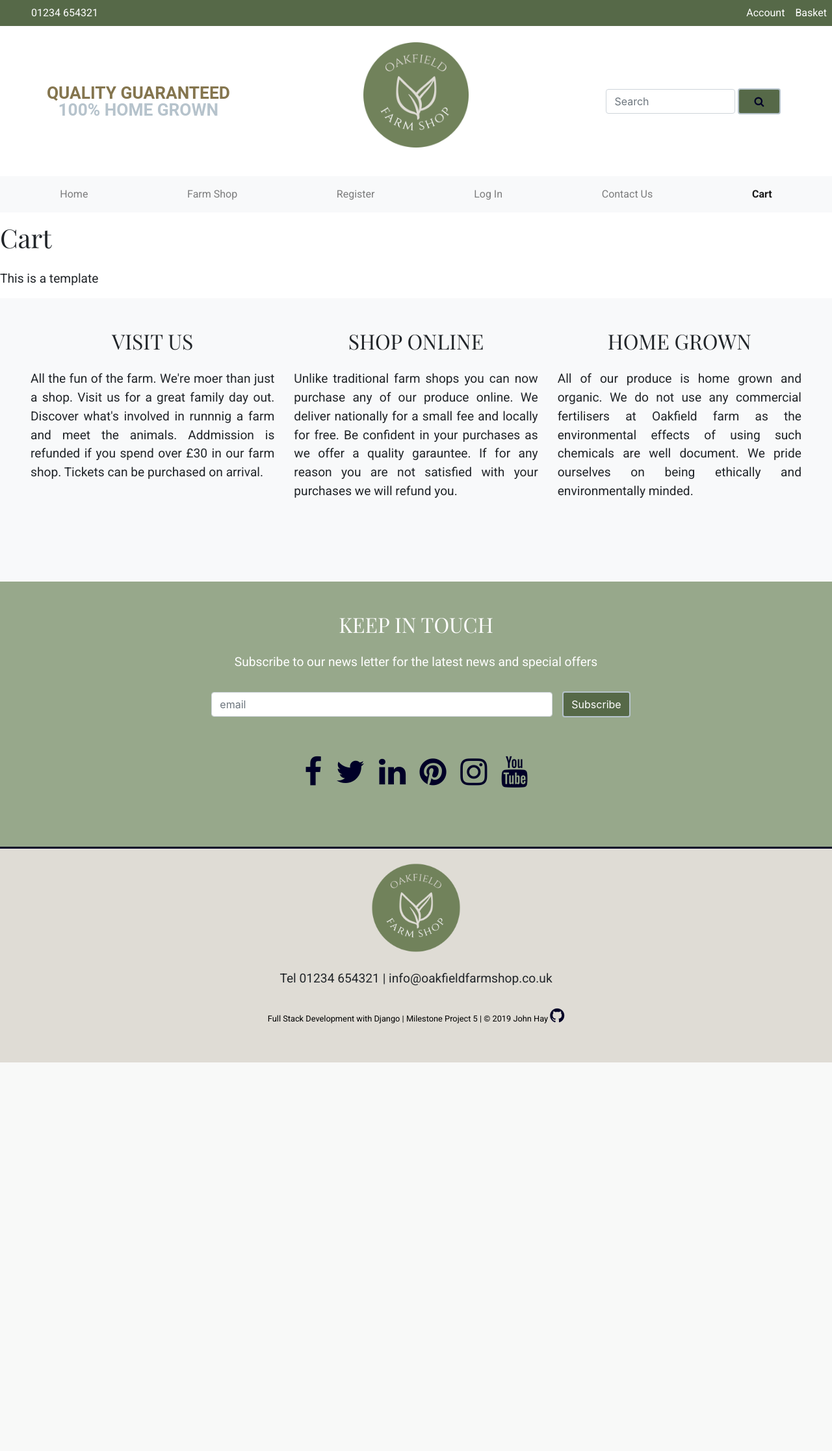
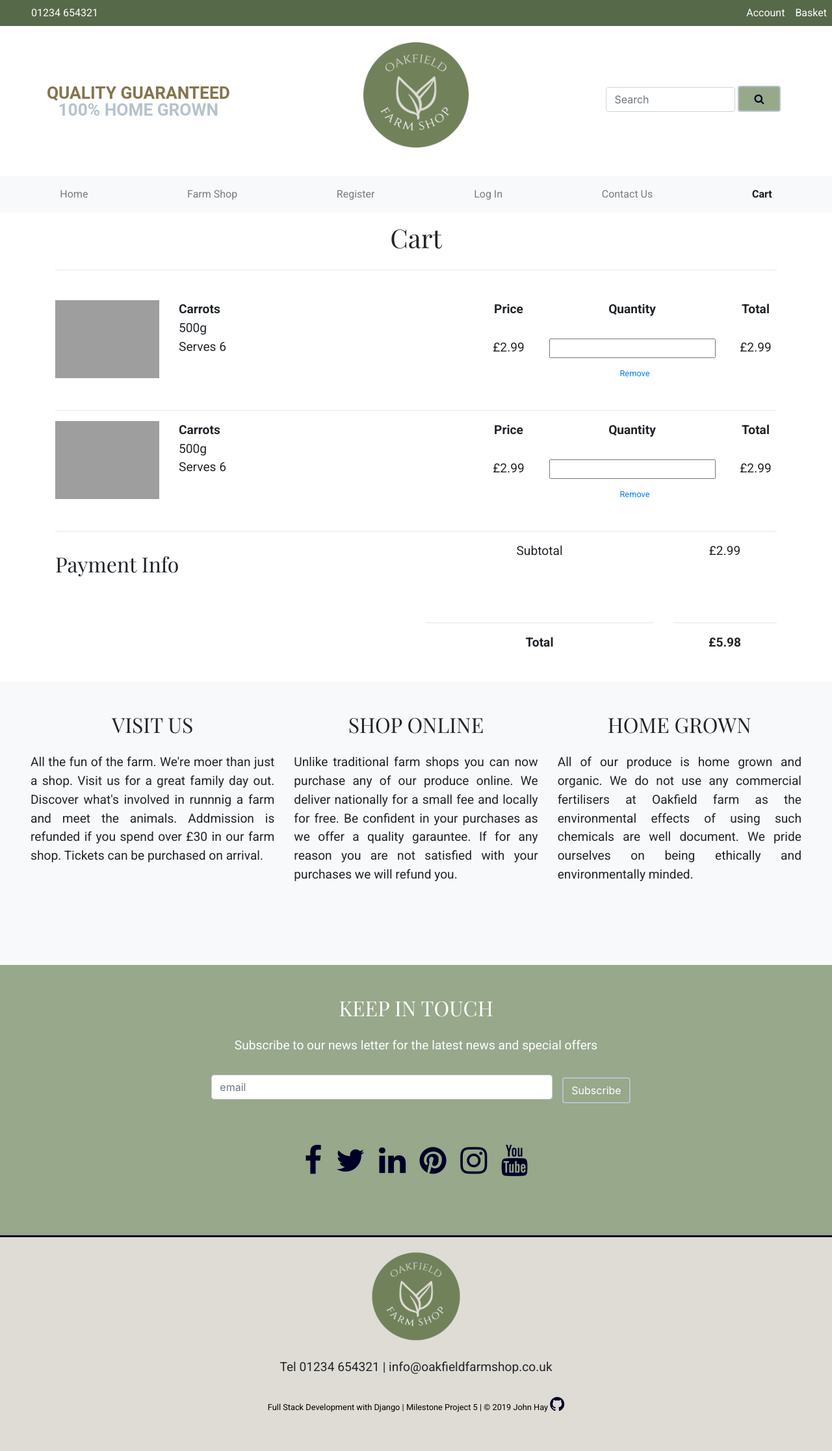
Before and after one commit to JayPeaa/msproject5, a Django app: page /cart/ in a window 1280 px wide. Shown: the whole page at 65% size. Before the commit the page ends 1635 px from the top, so only its background shows below. Run offline with Django 3.2, Linux system fonts and the light colour scheme; some libraries are stand-ins or nearby versions; grey boxes are pictures that could not be loaded.

Commit message:
Formatting on checkout

```diff
--- a/static/css/main.css
+++ b/static/css/main.css
@@ -1,18 +1,18 @@
 @import url("https://fonts.googleapis.com/css?family=Playfair+Display:400,700,800,900|Roboto:400,500,700,900&display=swap");
 .btn {
-  background-color: #566948;
+  background-color: #97a88b;
   color: white;
   border: solid #b6c3cc 2px; }
 
 .filter-btn {
-  background-color: #566948;
+  background-color: #97a88b;
   color: white;
   border: solid #b6c3cc 2px;
   width: 200px; }
 
 .btn:hover {
-  background-color: #84754e;
-  border: solid #84754e 2px; }
+  background-color: #566948;
+  color: white; }
 
 main {
   padding: 0 0; }
@@ -72,7 +72,11 @@ div {
 .jumbo-text {
   background-color: #97a88b;
   padding: 1em;
-  border: solid white 3px; }
+  border: solid white 3px;
+  width: 500px;
+  margin-left: auto;
+  margin-right: auto;
+  margin-bottom: 8em; }
 
 .carousel__img {
   max-height: 55vh;
@@ -234,7 +238,7 @@ div {
   font-weight: bolder; }
 
 .jumbo-contact {
-  background-image: url("../img/phone.jpg");
+  background-image: url("../img/farm_house2.jpg");
   background-size: cover;
   height: 50vh;
   box-sizing: border-box;
@@ -242,16 +246,21 @@ div {
   padding: 1em;
   color: white; }
 
-.block-display {
-  background-size: cover;
-  height: 360px;
-  box-sizing: border-box;
-  border: solid white 1em;
-  background-position: center; }
+#map {
+  height: 300px;
+  width: 100%; }
 
-.contact-pic {
-  background-image: url("../img/farm_house2.jpg"); }
+.contact-info {
+  height: 300px;
+  width: 100%;
+  background-color: #97a88b;
+  color: white;
+  padding: 1.5em;
+  border: solid 3px silver; }
 
-#map {
-  height: 400px;
+input,
+textarea {
+  margin-bottom: 10px; }
+
+.cart-block {
   width: 100%; }
--- a/static/scss/_config.scss
+++ b/static/scss/_config.scss
@@ -11,21 +11,21 @@ $offblack: #000027; //footer text
 
 
 .btn {
-    background-color: $green;
+    background-color: $lightgreen;
     color: white;
     border: solid $duckegggrey 2px;
 }
 
 .filter-btn {
-    background-color: $green;
+    background-color: $lightgreen;
     color: white;
     border: solid $duckegggrey 2px;
     width: 200px;
 }
 
 .btn:hover {
-    background-color: $earthbrown;
-    border: solid $earthbrown 2px;
+    background-color: $green;
+    color: white;
 }
 
 main {
--- a/static/scss/_contact.scss
+++ b/static/scss/_contact.scss
@@ -1,5 +1,5 @@
 .jumbo-contact {
-    background-image: url('../img/phone.jpg');
+    background-image: url('../img/farm_house2.jpg');
     background-size: cover;
     height: 50vh;
     box-sizing: border-box;
@@ -8,19 +8,21 @@
     color: white;
 }
 
-.block-display {
-    background-size: cover;
-    height: 360px;
-    box-sizing: border-box;
-    border: solid white 1em;
-    background-position: center;
+#map {
+    height: 300px;
+    width: 100%;
 }
 
-.contact-pic {
-    background-image: url('../img/farm_house2.jpg');
+.contact-info {
+    height: 300px;
+    width: 100%;
+    background-color: $lightgreen;
+    color: white;
+    padding: 1.5em;
+    border: solid 3px silver;
 }
 
-#map {
-    height: 400px;
-    width: 100%;
+input,
+textarea {
+    margin-bottom: 10px;
 }
--- a/static/scss/_jumbotron.scss
+++ b/static/scss/_jumbotron.scss
@@ -5,9 +5,13 @@
 }
 
 .jumbo-text {
-    background-color: $lightgreen;
+    background-color: #97a88b;
     padding: 1em;
     border: solid white 3px;
+    width: 500px;
+    margin-left: auto;
+    margin-right: auto;
+    margin-bottom: 8em;
 }
 
 .carousel__img {
--- a/static/scss/main.scss
+++ b/static/scss/main.scss
@@ -6,3 +6,4 @@
 @import 'products';
 @import 'nav';
 @import 'contact';
+@import 'cart';
--- a/templates/base.html
+++ b/templates/base.html
@@ -33,8 +33,8 @@
         <img src="/static/img/logo.png" class="img-fluid" style="width: 180px;">
       </a>
       <form id="nav-search" class="form-inline col-sm-12 col-md-4 justify-content-center">
-        <input class="form-control col-sm-8 col-md-8 col-lg-6 mr-sm-1" type="search" placeholder="Search" aria-label="Search" />
-        <button class="btn btn btn-success col-sm-2 col-md-2 col-lg-2" type="submit">
+        <input class="form-control col-sm-8 col-md-8 col-lg-6 mt-1 mr-sm-1" type="search" placeholder="Search" aria-label="Search" />
+        <button class="btn btn btn-success col-sm-2 col-md-2 col-lg-2 mb-2" type="submit">
           <i class="fa fa-search "></i>
         </button>
       </form>
--- a/templates/cart.html
+++ b/templates/cart.html
@@ -1,8 +1,96 @@
 {% extends 'base.html' %}
 
 {% block content %}
-<h1>Cart</h1>
 
-<p>This is a template</p>
+<div class="container">
+    <div class="row">
+        <div class="col-sm-12">
+            <h1 class="text-center">Cart</h1>
+            <hr>
+        </div>
+    </div>
+    <div class="row">
+        <div class="col-sm-12 col-md-2">
+            <img src="../static/img/carrots.jpg" class="img-fluid" alt="">
+        </div>
+        <div class="col-sm-12 col-md-2">
+            <p><strong>Carrots</strong><br>500g<br>Serves 6</p>
+        </div>
+        <div class="offset-md-3">
+
+        </div>
+        <div class="col-sm-12 col-md-1">
+            <p class="text-center"><strong>Price</strong></p>
+            <p class="text-center">£2.99</p>
+        </div>
+        <div class="col-sm-12 col-md-3 text-center">
+            <p class="text-center"><strong>Quantity</strong></p>
+            <input class="text-center align-items-center" type="number"></input>
+            <div class="text-center">
+                <small class="text-muted "><a class="ml-2" href="#">Remove</a>
+            </small>
+            </div>
+        </div>
+        <div class="col-sm-12 col-md-1">
+            <p class="text-center"><strong>Total</strong></p>
+            <p class="text-center">£2.99</p>
+        </div>
+    </div>
+    <hr>
+    <div class="row">
+        <div class="col-sm-12 col-md-2">
+            <img src="../static/img/carrots.jpg" class="img-fluid" alt="">
+        </div>
+        <div class="col-sm-12 col-md-2">
+            <p><strong>Carrots</strong><br>500g<br>Serves 6</p>
+        </div>
+        <div class="offset-md-3">
+
+        </div>
+        <div class="col-sm-12 col-md-1">
+            <p class="text-center"><strong>Price</strong></p>
+            <p class="text-center">£2.99</p>
+        </div>
+        <div class="col-sm-12 col-md-3 text-center">
+            <p class="text-center"><strong>Quantity</strong></p>
+            <input class="text-center align-items-center" type="number"></input>
+            <div class="text-center">
+                <small class="text-muted "><a class="ml-2" href="#">Remove</a>
+            </small>
+            </div>
+        </div>
+        <div class="col-sm-12 col-md-1">
+            <p class="text-center"><strong>Total</strong></p>
+            <p class="text-center">£2.99</p>
+        </div>
+    </div>
+    <hr>
+
+    <div class="row">
+        <div class="col-sm-12 col-md-6">
+            <h2>Payment Info</h2>
+        </div>
+        <div class="col-sm-12 col-md-4">
+            <p class="text-center">Subtotal</p>
+        </div>
+        <div class="col-sm-12 col-md-2">
+            <p class="text-center">£2.99</p>
+        </div>
+    </div>
+    <div class="row">
+        <div class="col-sm-12 col-md-6">
+
+        </div>
+        <div class="col-sm-12 col-md-4">
+            <hr>
+            <p class="text-center"><strong>Total</strong></p>
+        </div>
+        <div class="col-sm-12 col-md-2">
+            <hr>
+            <p class="text-center"><strong>£5.98</strong></p>
+        </div>
+    </div>
+</div>
+
 
 {% endblock %}
```
Also changed, not shown: templates/contact.html (+13 -16 lines), templates/products.html (+6 -6 lines), static/scss/_cart.scss (added), 6 other files.
